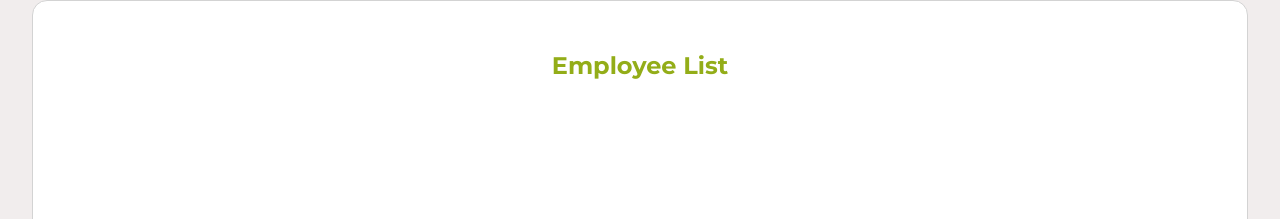
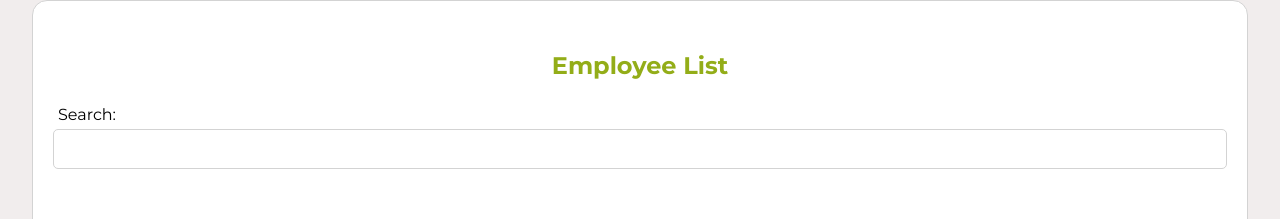
Before and after one commit to jbbrejon/openclassrooms-da-p14, a React (Vite) app: page /employee-list in a window 1280 px wide. Shown: the part 212-431 px from the top of the page. Built offline with nearby package versions, Linux system fonts and the light colour scheme.

Commit message:
:construction: Import redux store, Implement search

```diff
--- a/src/components/TableEmployees/TableEmployees.jsx
+++ b/src/components/TableEmployees/TableEmployees.jsx
@@ -1,11 +1,42 @@
+// Import dependencies
+import { useState } from 'react'
+import { useSelector } from 'react-redux'
+
+// Import Redux selector
+import { selectEmployeeList } from '../../redux/selectors/selectors'
+
+// Import components
+import InputStandard from '../InputStandard/InputStandard'
+
 // Import CSS module
 import styles from './TableEmployees.module.css'
 
 function TableEmployees() {
+    // Employees from Redux store
+    const employees = useSelector(selectEmployeeList)
+    // Employees from local state (filtered, sorted)
+    const [localEmployees, setLocalEmployees] = useState(employees)
 
+    // Search employees
+    const searchEmployee = (e) => {
+        let searchResult = [];
+        if (e.target.value.length > 0) {
+            searchResult = employees.filter(o =>
+                Object.keys(o).some(k => o[k].toLowerCase().includes(e.target.value.toLowerCase())));
+            setLocalEmployees([...searchResult])
+        }
+        else {
+            setLocalEmployees(employees);
+        }
+    }
+
+    console.log(localEmployees)
     return (
         <>
-
+            <InputStandard
+                type="text" label="Search: " id="search" name="search"
+                change={e => { searchEmployee(e) }}
+            />
         </>
     )
 }
```
